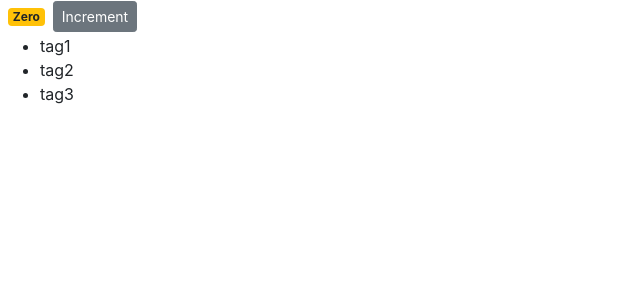
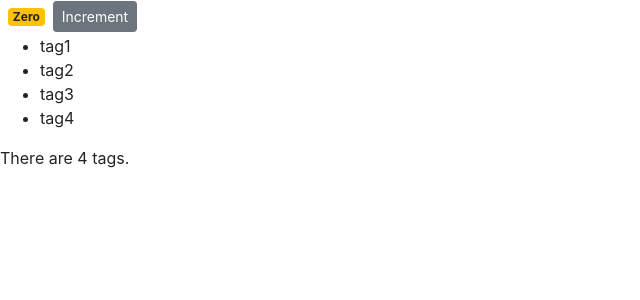
Before and after one commit to damienteo/react-app-practical, a React (Create React App) app: page / in a window 1280 px wide. Shown: the top 300 px of the page, without its empty margins (0-640 px from the left). Built offline with nearby package versions, Linux system fonts and the light colour scheme.

Commit message:
Conditional rendering

```diff
--- a/src/components/counter.jsx
+++ b/src/components/counter.jsx
@@ -3,13 +3,25 @@ import React, { Component } from "react";
 class Counter extends Component {
   state = {
     count: 0,
-    tags: ["tag1", "tag2", "tag3"]
+    tags: ["tag1", "tag2", "tag3", "tag4"]
   };
 
   styles = {
     fontSize: "10px",
     fontWeight: "bold"
   };
+
+  renderTags() {
+    const { tags } = this.state;
+    if (tags.length === 0) return <p>There are no tags!</p>;
+    return (
+      <ul>
+        {tags.map(tag => (
+          <li key={tag}>{tag}</li>
+        ))}
+      </ul>
+    );
+  }
 
   render() {
     const { count, tags } = this.state;
@@ -18,14 +30,12 @@ class Counter extends Component {
       <React.Fragment>
         <span className={this.getBadgeClasses()}>{this.formatCount()}</span>
         <button className="btn btn-secondary btn-sm">Increment</button>
-        <ul>
-          {tags.map(tag => (
-            <li key={tag}>{tag}</li>
-          ))}
-        </ul>
+        {this.renderTags()}
+        {tags.length >= 0 && <p>There are {tags.length} tags.</p>}
       </React.Fragment>
     );
   }
+
   getBadgeClasses() {
     const { count } = this.state;
     let classes = "badge m-2 badge-";
```
